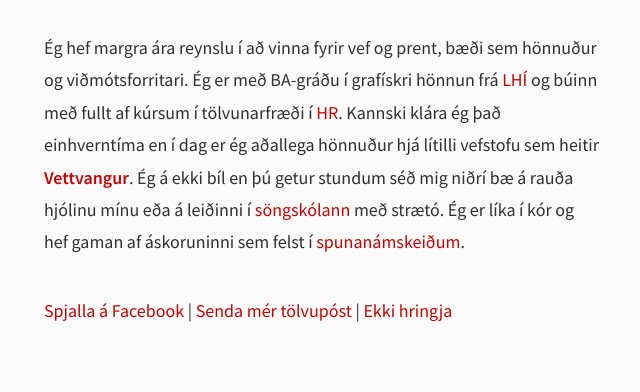
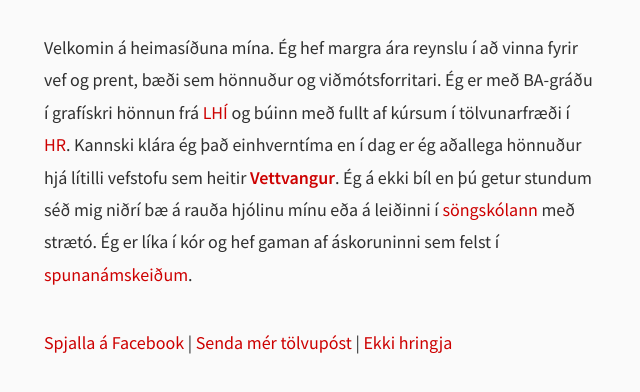
Before and after one commit to arnorb/arnorb.github.io, a plain HTML site: page index.html in a window 1280 px wide. Shown: the part 120-512 px from the top of the page, without its empty margins (26-666 px from the left). Drawn offline with Linux system fonts and the light colour scheme.

Commit message:
Update index.html

```diff
--- a/index.html
+++ b/index.html
@@ -23,7 +23,7 @@
   <div class="row">
     <div class="col-md-6">
       <h3>Arnór Bogason</h3>
-      <p>Ég hef margra ára reynslu í að vinna fyrir vef og prent, bæði sem hönnuður og viðmótsforritari. Ég er með BA-gráðu í grafískri hönnun frá <a href="http://www.lhi.is/">LHÍ</a> og búinn með fullt af kúrsum í tölvunarfræði í <a href="http://www.ru.is/">HR</a>. Kannski klára ég það einhverntíma en í dag er ég aðallega hönnuður hjá lítilli vefstofu sem heitir <a href="http://www.vettvangur.is/"><strong>Vettvangur</strong></a>. Ég á ekki bíl en þú getur stundum séð mig niðrí bæ á rauða hjólinu mínu eða á leiðinni í <a href="http://www.songskoli.is/">söngskólann</a> með strætó. Ég er líka í kór og hef gaman af áskoruninni sem felst í <a href="http://www.facebook.com/haraldurinn">spunanámskeiðum</a>.</p>
+      <p>Velkomin á heimasíðuna mína. Ég hef margra ára reynslu í að vinna fyrir vef og prent, bæði sem hönnuður og viðmótsforritari. Ég er með BA-gráðu í grafískri hönnun frá <a href="http://www.lhi.is/">LHÍ</a> og búinn með fullt af kúrsum í tölvunarfræði í <a href="http://www.ru.is/">HR</a>. Kannski klára ég það einhverntíma en í dag er ég aðallega hönnuður hjá lítilli vefstofu sem heitir <a href="http://www.vettvangur.is/"><strong>Vettvangur</strong></a>. Ég á ekki bíl en þú getur stundum séð mig niðrí bæ á rauða hjólinu mínu eða á leiðinni í <a href="http://www.songskoli.is/">söngskólann</a> með strætó. Ég er líka í kór og hef gaman af áskoruninni sem felst í <a href="http://www.facebook.com/haraldurinn">spunanámskeiðum</a>.</p>
       <p class="contact-me">
         <a href="http://www.messenger.com/t/arnor">Spjalla á Facebook</a> | <a href="mailto:arnor@arnor.is">Senda mér tölvupóst</a> | <a href="tel:+3546945400">Ekki hringja</a>
       </p>
```
